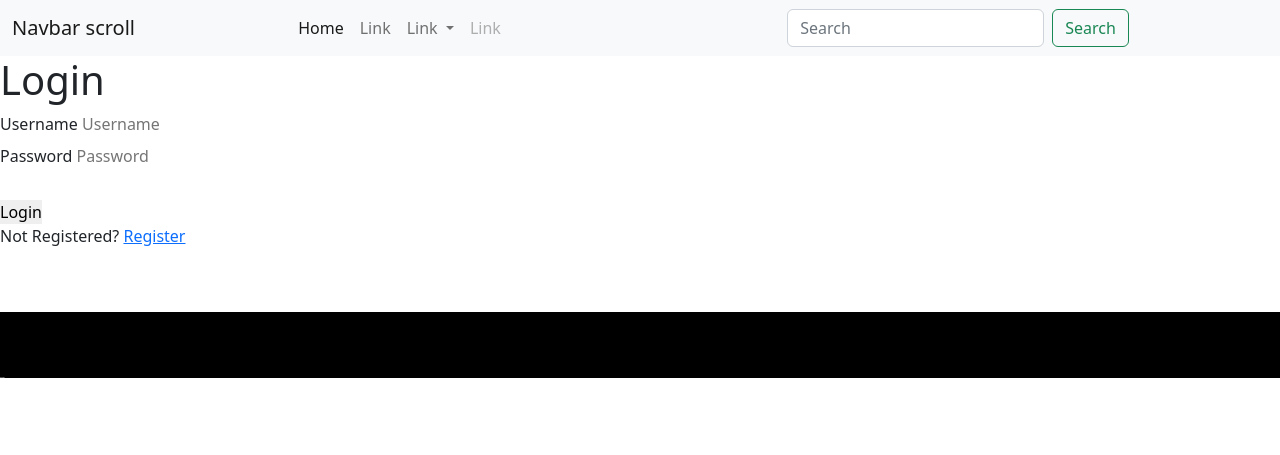
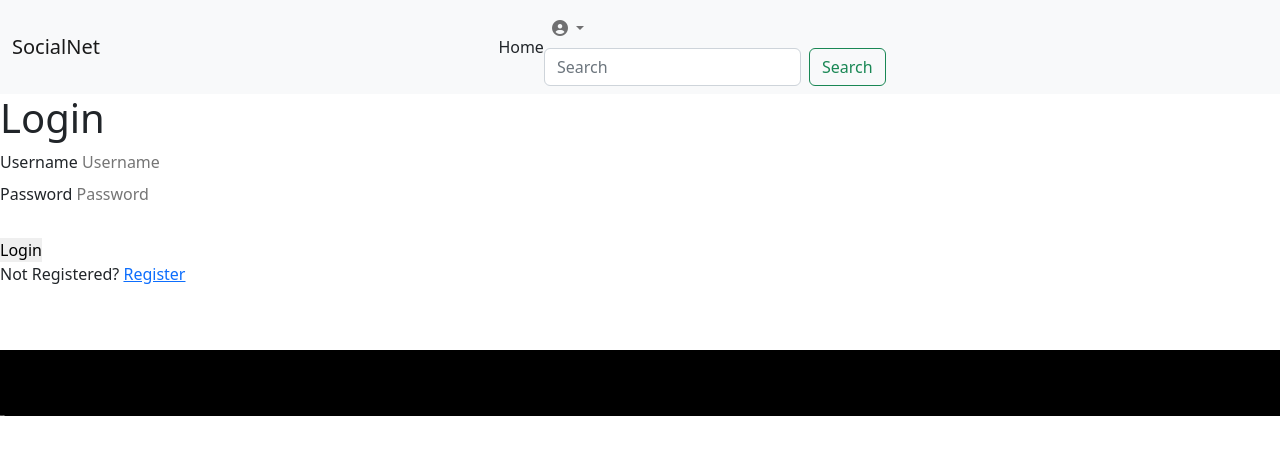
Before and after one commit to seanreid1997/code-institute-p4, a Django app: page /login in a window 1280 px wide. Shown: the top 455 px of the page. Run offline with Django 4.2, Linux system fonts and the light colour scheme; some libraries are stand-ins or nearby versions.

Commit message:
Add messages to login/logout views

```diff
--- a/social/views.py
+++ b/social/views.py
@@ -14,6 +14,10 @@
     pagination = 12
     template_name = 'index.html'  # temporary template
     queryset = Post.objects.filter(status=1).order_by('-created_on')
+
+
+def home(request):
+    return render(request, 'index.html')
 
 
 def register(request):
@@ -63,9 +67,10 @@
 
         if user is not None:
             auth.login(request, user)
+            messages.success(request, 'You have sucessfully logged in')
             return redirect('/')
         else:
-            messages.info(request, 'Username or Password is incorrect')
+            messages.error(request, 'Username or Password is incorrect')
             return redirect('login')
 
     else:
--- a/templates/base.html
+++ b/templates/base.html
@@ -22,37 +22,25 @@
 <body>
   <nav class="navbar navbar-expand-lg bg-light">
     <div class="container-fluid">
-      <a class="navbar-brand" href="#">Navbar scroll</a>
+      <a class="navbar-brand" href="{% url 'home' %}">SocialNet</a>
       <button class="navbar-toggler" type="button" data-bs-toggle="collapse" data-bs-target="#navbarScroll"
         aria-controls="navbarScroll" aria-expanded="false" aria-label="Toggle navigation">
         <span class="navbar-toggler-icon"></span>
       </button>
       <div class="collapse navbar-collapse" id="navbarScroll">
         <ul class="navbar-nav me-auto my-2 my-lg-0 navbar-nav-scroll" style="--bs-scroll-height: 100px;">
-          <li class="nav-item">
-            <a class="nav-link active" aria-current="page" href="#">Home</a>
-          </li>
-          <li class="nav-item">
-            <a class="nav-link" href="#">Link</a>
-          </li>
+          <li><a class="dropdown-item" href="{% url 'home' %}">Home</a></li>
           <li class="nav-item dropdown">
             <a class="nav-link dropdown-toggle" href="#" role="button" data-bs-toggle="dropdown" aria-expanded="false">
-              Link
+              <i class="fas fa-user-circle"></i>
             </a>
             <ul class="dropdown-menu">
-              <li><a class="dropdown-item" href="#">Action</a></li>
-              <li><a class="dropdown-item" href="#">Another action</a></li>
-              <li>
-                <hr class="dropdown-divider">
-              </li>
-              <li><a class="dropdown-item" href="#">Something else here</a></li>
-            </ul>
-          </li>
-          <li class="nav-item">
-            <a class="nav-link disabled">Link</a>
-          </li>
+              <li class="nav-item"><a class="nav-link active" aria-current="page" href="#}">Account</a></li>
+              <li><a class="dropdown-item" href="{% url 'settings' %}">Account Settings</a></li>
+              <li><hr class="dropdown-divider"></li>
+              <li><a class="dropdown-item" href="{% url 'logout' %}">Logout</a></li>
         </ul>
-        <form class="d-flex" role="search">
+        <form class="d-flex" role="search" style="clear: both;">
           <input class="form-control me-2" type="search" placeholder="Search" aria-label="Search">
           <button class="btn btn-outline-success" type="submit">Search</button>
         </form>
@@ -71,4 +59,6 @@
   </footer>
 </body>
 
+<script src="https://kit.fontawesome.com/d15acb58b5.js" crossorigin="anonymous"></script>
+
 </html>
--- a/templates/login.html
+++ b/templates/login.html
@@ -5,13 +5,25 @@
 <div>
     <div class="register">
         <h1> Login</h1>
-        <div>
-            {% for message in messages %}
-            <div class="alert alert-danger" role="alert">
-                {{message}}
-              </div>
-            {% endfor %}
-        </div>
+        {% if messages %}
+    {% for message in messages %}
+    {% if message.level == DEFAULT_MESSAGE_LEVELS.SUCCESS %}
+    <div class="alert alert-success" role="alert">
+        {{ message }}
+    </div>
+    {% endif %}
+    {% if message.level == DEFAULT_MESSAGE_LEVELS.ERROR %}
+    <div class="alert alert-danger" role="alert">
+      {{ message }}
+    </div>
+    {% endif %}
+    {% if message.level == DEFAULT_MESSAGE_LEVELS.WARNING %}
+    <div class="alert alert-warning" role="alert">
+      {{ message }}
+    </div>
+    {% endif %}
+    {% endfor %}
+    {% endif %}
 
 <!--Registration form-->
         <form action="" method="POST">
```
Also changed, not shown: social/migrations/0008_alter_profile_profile_image.py (added).
